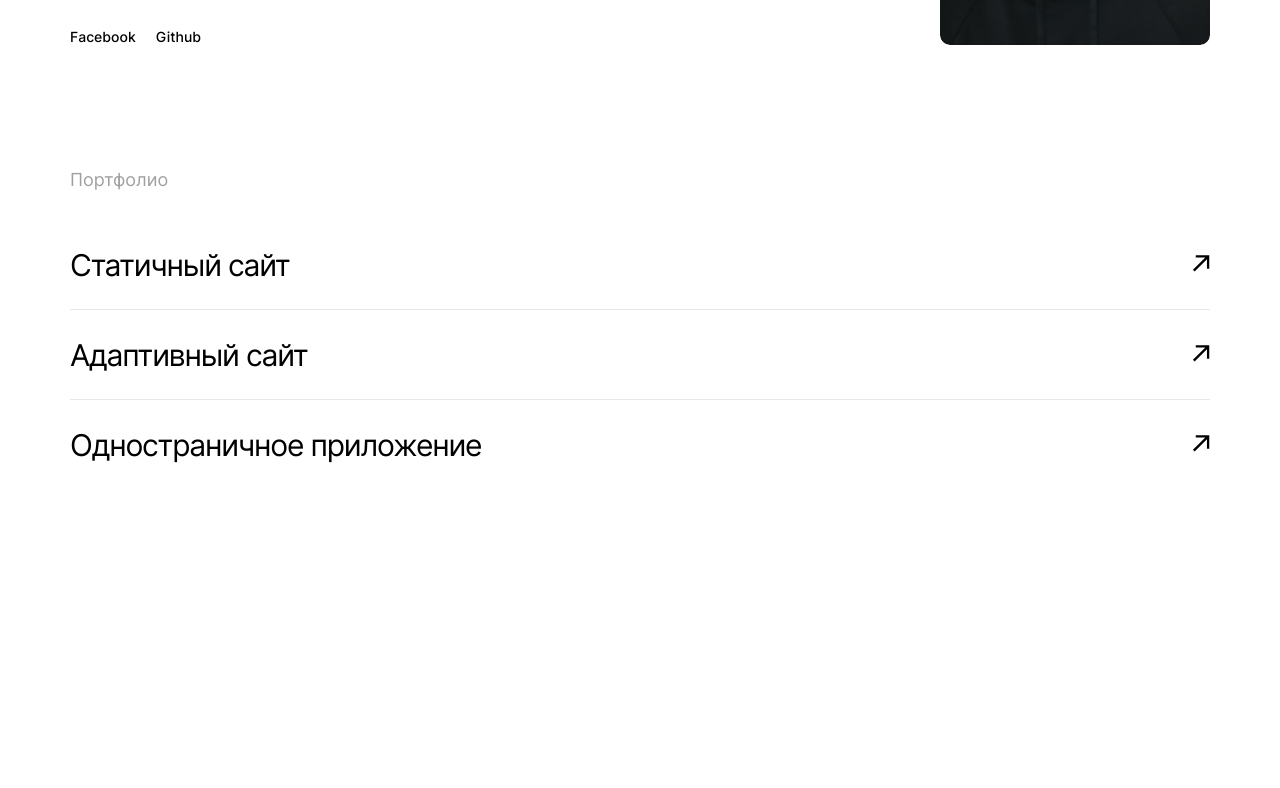
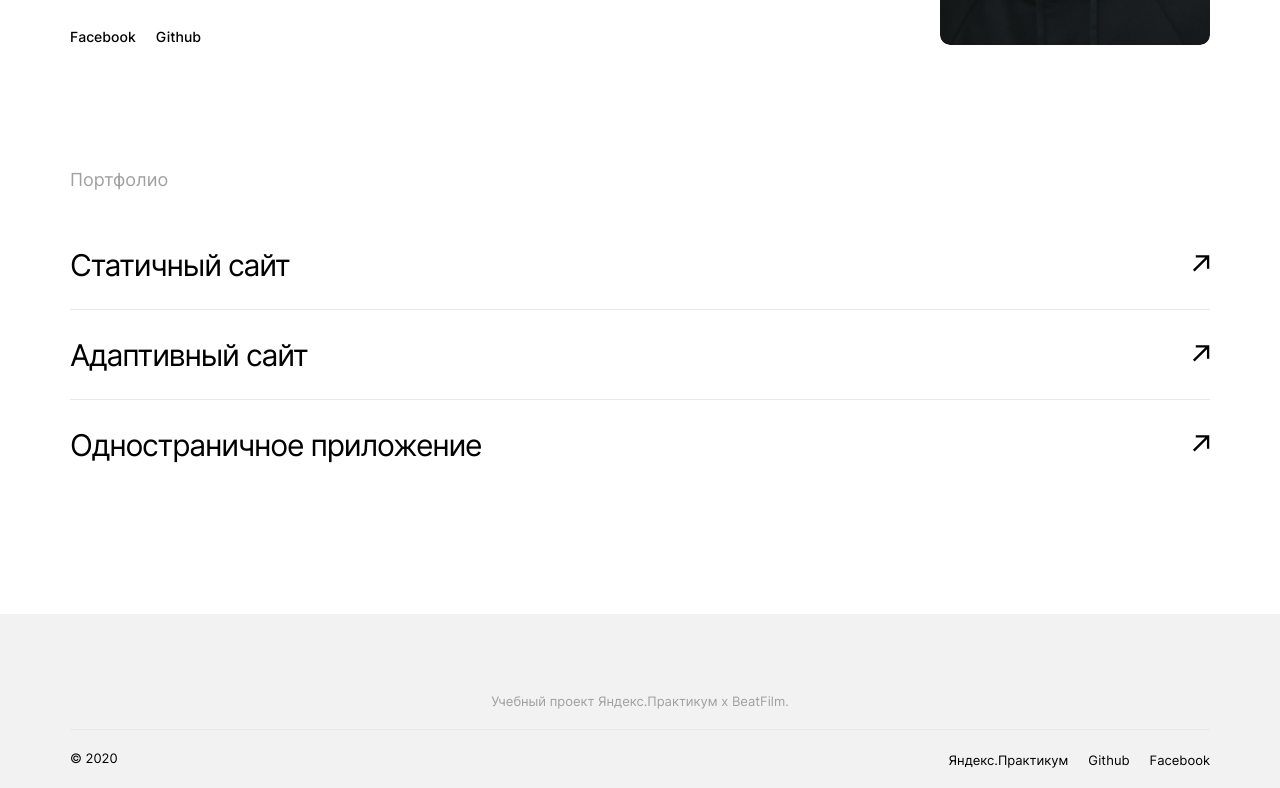
Before and after one commit to Karmyshkov/movies-explorer-frontend, a React (Create React App) app: page / in a window 1280 px wide. Shown: the part 2233-3021 px from the top of the page. Before the commit the page ends 2847 px from the top, so only its background shows below. Built offline with nearby package versions, Linux system fonts and the light colour scheme.

Commit message:
added style for footer

```diff
--- a/src/components/App/App.js
+++ b/src/components/App/App.js
@@ -2,6 +2,7 @@ import { useState } from "react";
 import "./App.css";
 import { Header } from "../Header";
 import { Main } from "../Main";
+import { Footer } from "../Footer";
 
 export const App = () => {
   const [isLogin, setLogin] = useState(true);
@@ -9,6 +10,7 @@ export const App = () => {
     <div className="wrapper">
       <Header />
       {isLogin && <Main />}
+      <Footer />
     </div>
   );
 };
--- /dev/null
+++ b/src/components/Footer/Footer.css
@@ -0,0 +1,70 @@
+.footer {
+  padding: 79px 0 20px;
+  background-color: var(--bg-third);
+}
+
+.footer__wrap {
+  max-width: 1140px;
+  margin: 0 auto;
+  display: flex;
+  flex-direction: column;
+}
+
+.footer__title {
+  margin: 0;
+  align-self: center;
+  font-size: 13px;
+  color: var(--color-secondary);
+  font-weight: 400;
+  line-height: 16px;
+  text-align: center;
+  max-width: 320px;
+  margin-bottom: 20px;
+}
+
+.footer__inner {
+  margin: 0;
+  padding: 0;
+  display: flex;
+  justify-content: space-between;
+  padding-top: 20px;
+  border-top: 1px solid var(--bg-dark-grey);
+}
+
+.footer__column {
+  list-style: none;
+}
+
+.footer__text {
+  margin: 0;
+  font-size: 13px;
+  color: var(--color-primary);
+  font-weight: 400;
+  line-height: 16px;
+}
+
+.footer__menu {
+}
+
+.footer__list {
+  margin: 0;
+  padding: 0;
+  display: flex;
+}
+
+.footer__item {
+  list-style: none;
+  margin-right: 20px;
+}
+
+.footer__item:last-of-type {
+  margin: 0;
+}
+
+.footer__link {
+  text-decoration: none;
+  font-size: 13px;
+  color: var(--color-primary);
+  font-weight: 400;
+  line-height: 16px;
+}
--- a/src/components/Footer/Footer.js
+++ b/src/components/Footer/Footer.js
@@ -1,3 +1,37 @@
+import "./Footer.css";
+
 export const Footer = () => {
-  return <></>;
+  return (
+    <div className="footer">
+      <div className="footer__wrap">
+        <h3 className="footer__title">Учебный проект Яндекс.Практикум х BeatFilm.</h3>
+        <ul className="footer__inner">
+          <li className="footer__column">
+            <p className="footer__text">© 2020</p>
+          </li>
+          <li className="footer__column">
+            <nav className="footer__menu">
+              <ul className="footer__list">
+                <li className="footer__item">
+                  <a className="footer__link" href="/">
+                    Яндекс.Практикум
+                  </a>
+                </li>
+                <li className="footer__item">
+                  <a className="footer__link" href="/">
+                    Github
+                  </a>
+                </li>
+                <li className="footer__item">
+                  <a className="footer__link" href="/">
+                    Facebook
+                  </a>
+                </li>
+              </ul>
+            </nav>
+          </li>
+        </ul>
+      </div>
+    </div>
+  );
 };
--- a/src/components/Footer/index.js
+++ b/src/components/Footer/index.js
@@ -1,3 +1,3 @@
-import { Footer } from './Footer';
+import { Footer } from "./Footer";
 
 export { Footer };
```
Also changed, not shown: 1 other file (tests, documents, lock files or other folders).
